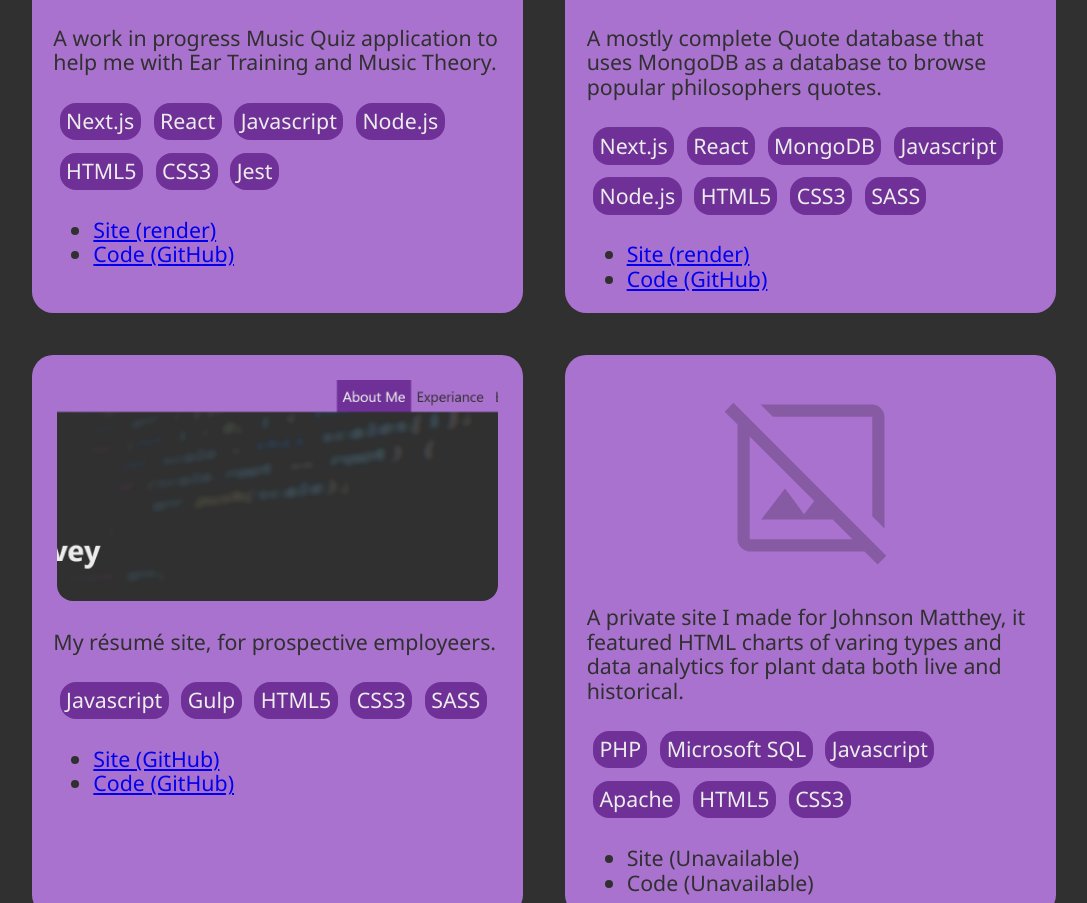
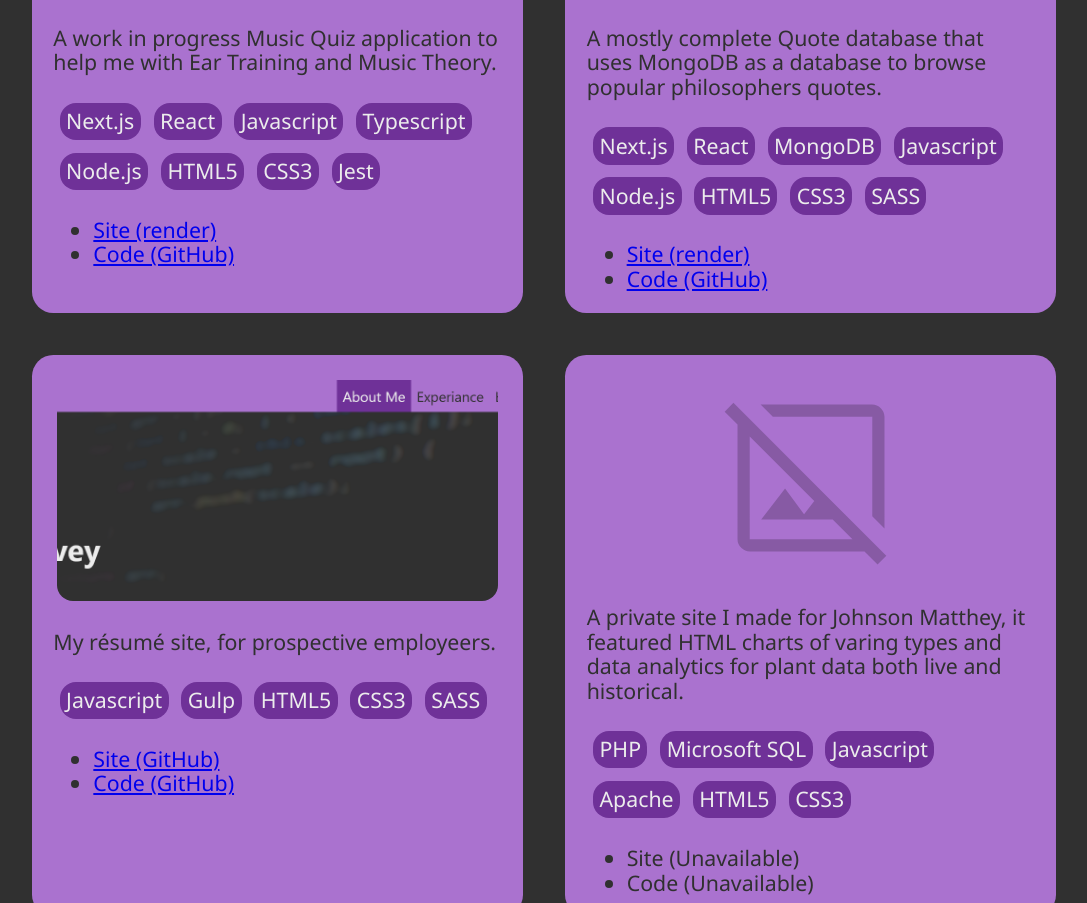
Before and after one commit to glend1/glend1.github.io, a website: page private/index.html in a window 1280 px wide. Shown: the part 4087-4990 px from the top of the page, without its empty margins (96-1183 px from the left). Drawn offline with nearby package versions, Linux system fonts and the light colour scheme; files that its build step writes are made by us from their sources; a script that the page names is missing.

Commit message:
added typescript to technologies the music quiz uses

```diff
--- a/private/index.html
+++ b/private/index.html
@@ -230,7 +230,7 @@
                     <figure>
                         <img alt="no image" src="media/music-quiz.png">
                         <figcaption><p>A work in progress Music Quiz application to help me with Ear Training and Music Theory.</p>
-                        <ul class="tags"><li>Next.js</li><li>React</li><li>Javascript</li><li>Node.js</li><li>HTML5</li><li>CSS3</li><li>Jest</li></ul>
+                        <ul class="tags"><li>Next.js</li><li>React</li><li>Javascript</li><li>Typescript</li><li>Node.js</li><li>HTML5</li><li>CSS3</li><li>Jest</li></ul>
                         <ul>
                             <li><a href="https://music-quiz-601e.onrender.com/">Site (render)</a></li>
                             <li><a href="https://github.com/glend1/music-quiz">Code (GitHub)</a></li>
```
